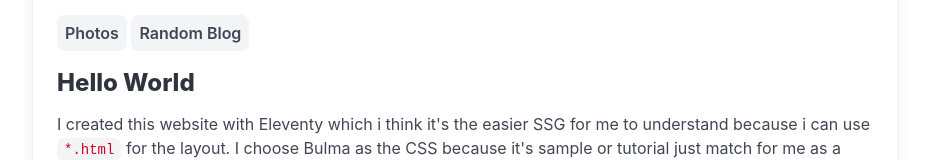
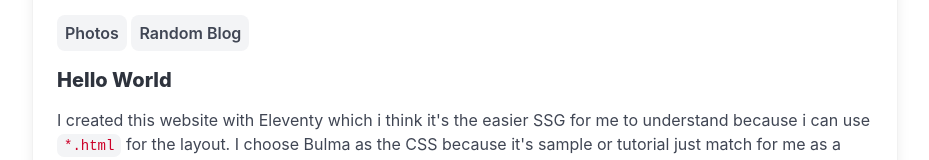
Before and after one commit to sira313/eleventy-card, an Eleventy site: page index.md in a window 1280 px wide. Shown: the part 411-571 px from the top of the page, without its empty margins (175-1104 px from the left). Built offline with nearby package versions, Linux system fonts and the light colour scheme; Eleventy itself is replaced by a stand-in of ours; files that its build step writes are made by us from their sources; what eleventy-plugin-feathericons would draw is missing.

Commit message:
Update index.md

```diff
--- a/index.md
+++ b/index.md
@@ -8,7 +8,7 @@ cover: /asset/index/cover.webp
 profile: /asset/index/profile.webp
 ---
 
-### Hello World
+#### Hello World
 I created this website with Eleventy which i think it's the easier SSG for me to understand because i can use `*.html` for the layout. I choose Bulma as the CSS because it's sample or tutorial just match for me as a noob. And feathericons, i just like it as it's opensource.
 The source code of this starter is available on GitHub, just check the navbar.
 >I apologize for any shortcomings as I am not a coder by background.
```
